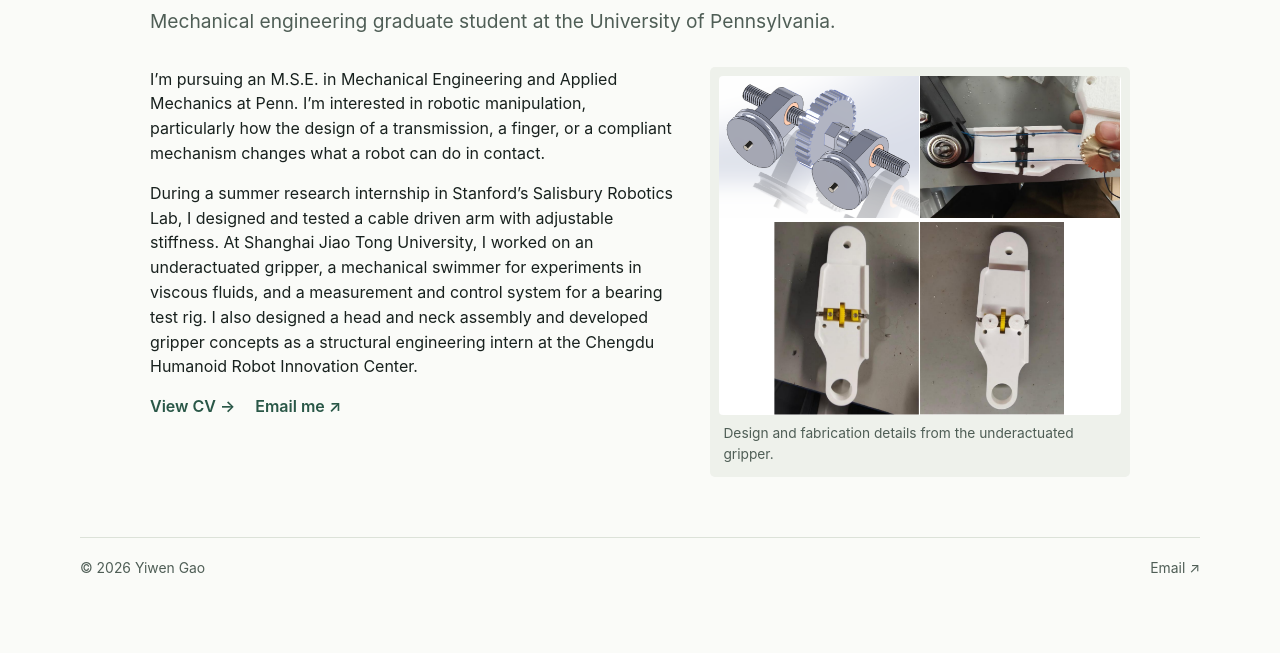
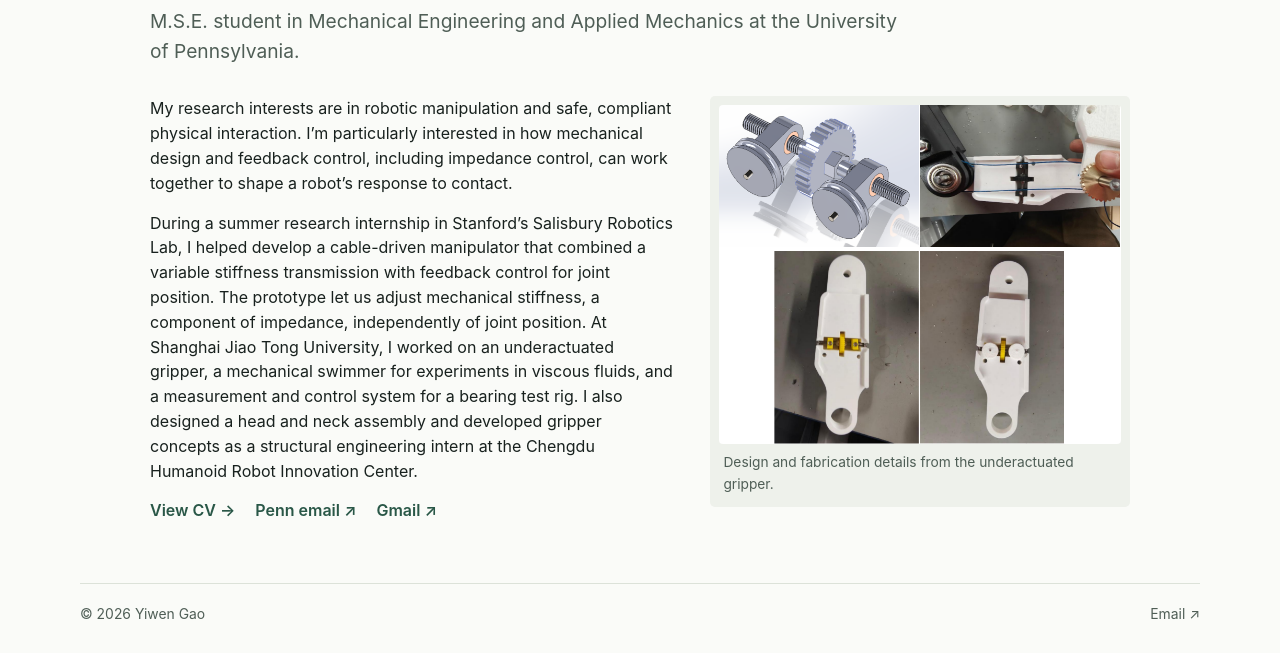
Before and after one commit to gyiwen618/gyiwen618.github.io, a plain HTML site: page about.html in a window 1280 px wide. Shown: the part 234-887 px from the top of the page. Before the commit the page ends 841 px from the top, so only its background shows below. Drawn offline with Linux system fonts and the light colour scheme.

Commit message:
Update research interests, Penn email, and CV skills

```diff
--- a/about.html
+++ b/about.html
@@ -3,7 +3,7 @@
 <head>
   <meta charset="utf-8">
   <meta name="viewport" content="width=device-width, initial-scale=1">
-  <meta name="description" content="Engineering portfolio of Yiwen Gao, a Penn MEAM graduate student working on robotic manipulation, compliant mechanisms, and experimental prototypes.">
+  <meta name="description" content="Engineering portfolio of Yiwen Gao, a Penn MEAM graduate student interested in robotic manipulation, impedance control, and safe physical interaction.">
   <meta name="theme-color" content="#fafbf8">
   <title>About — Yiwen Gao</title>
   <link rel="icon" href="icon.png" type="image/png">
@@ -22,13 +22,13 @@
       <header class="page-head">
         <p class="eyebrow">About</p>
         <h1>Yiwen Gao</h1>
-        <p class="lead">Mechanical engineering graduate student at the University of Pennsylvania.</p>
+        <p class="lead">M.S.E. student in Mechanical Engineering and Applied Mechanics at the University of Pennsylvania.</p>
       </header>
       <div class="about-grid">
         <div class="prose">
-          <p>I’m pursuing an M.S.E. in Mechanical Engineering and Applied Mechanics at Penn. I’m interested in robotic manipulation, particularly how the design of a transmission, a finger, or a compliant mechanism changes what a robot can do in contact.</p>
-          <p>During a summer research internship in Stanford’s Salisbury Robotics Lab, I designed and tested a cable driven arm with adjustable stiffness. At Shanghai Jiao Tong University, I worked on an underactuated gripper, a mechanical swimmer for experiments in viscous fluids, and a measurement and control system for a bearing test rig. I also designed a head and neck assembly and developed gripper concepts as a structural engineering intern at the Chengdu Humanoid Robot Innovation Center.</p>
-          <p class="about-links"><a href="cv.html">View CV <span aria-hidden="true">→</span></a><a href="mailto:gyiwen618@gmail.com">Email me <span aria-hidden="true">↗</span></a></p>
+          <p>My research interests are in robotic manipulation and safe, compliant physical interaction. I’m particularly interested in how mechanical design and feedback control, including impedance control, can work together to shape a robot’s response to contact.</p>
+          <p>During a summer research internship in Stanford’s Salisbury Robotics Lab, I helped develop a cable-driven manipulator that combined a variable stiffness transmission with feedback control for joint position. The prototype let us adjust mechanical stiffness, a component of impedance, independently of joint position. At Shanghai Jiao Tong University, I worked on an underactuated gripper, a mechanical swimmer for experiments in viscous fluids, and a measurement and control system for a bearing test rig. I also designed a head and neck assembly and developed gripper concepts as a structural engineering intern at the Chengdu Humanoid Robot Innovation Center.</p>
+          <p class="about-links"><a href="cv.html">View CV <span aria-hidden="true">→</span></a><a href="mailto:gyiwen@engineering.upenn.edu">Penn email <span aria-hidden="true">↗</span></a><a href="mailto:gyiwen618@gmail.com">Gmail <span aria-hidden="true">↗</span></a></p>
         </div>
         <figure class="about-figure">
           <img src="underactuated-built.webp" alt="CAD and prototype photos of a cable tensioner inside an underactuated gripper finger">
```
Also changed, not shown: cv.html (+2 -2 lines).
